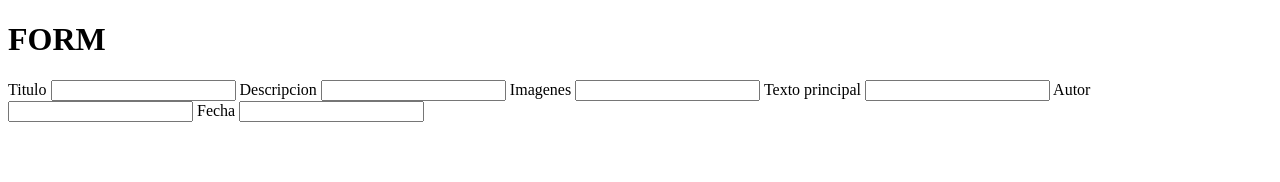
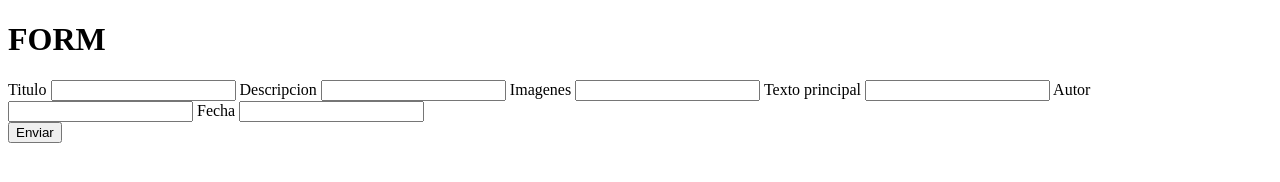
Before and after one commit to RoseGomez6/RepFrontEND, a plain HTML site: page form.html in a window 1280 px wide. Drawn offline with Linux system fonts and the light colour scheme.

Commit message:
footer actualizado

```diff
--- a/form.html
+++ b/form.html
@@ -29,9 +29,13 @@
     <label for="text"> Autor </label>
     <input type="text"  id="autor">
 
-     <form action="" method="POST">
+    <form action="" method="POST">
     <label for="number"> Fecha </label>
     <input type="nmber"  id="fecha">
 
+    <footer>
+        <button type="submit">Enviar</button>
+    </footer>
+
   </body>
 </html>
```
